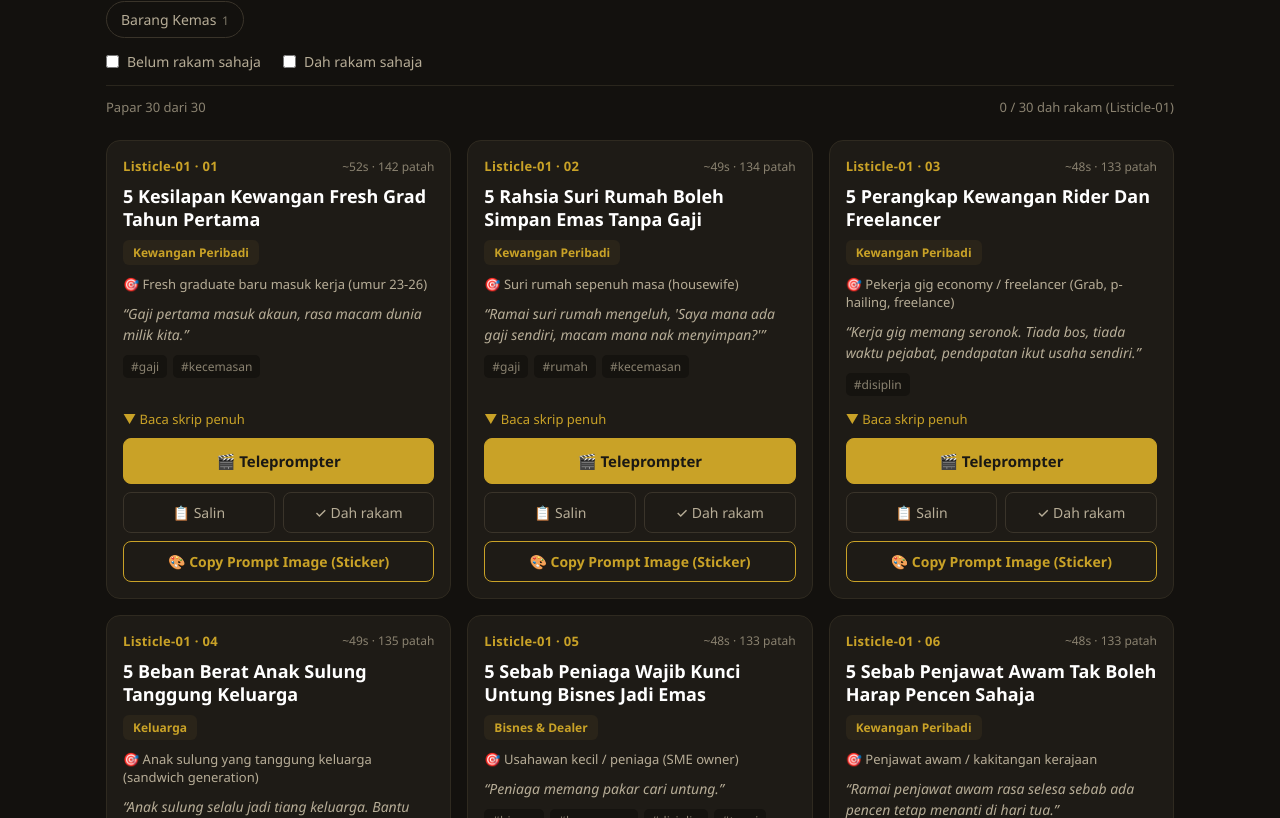
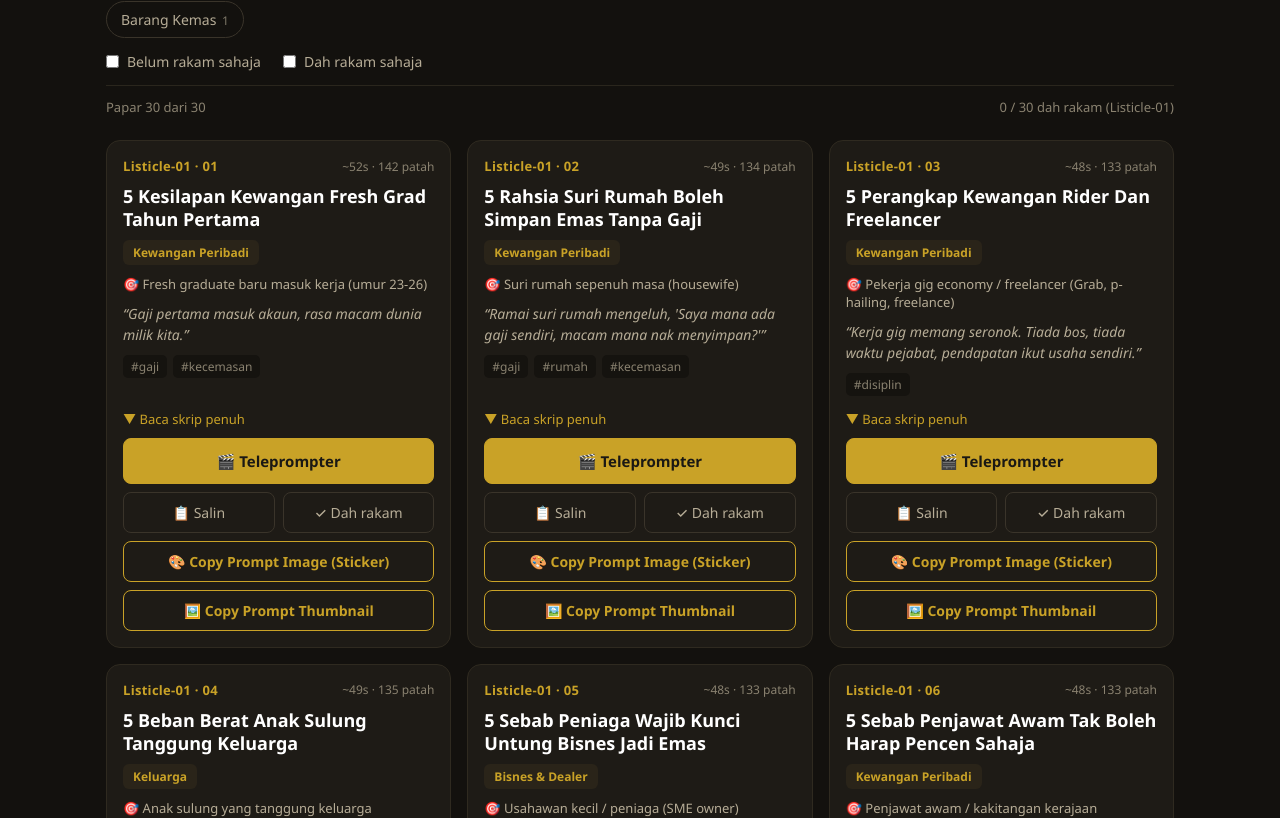
Before and after one commit to taufikmusa/script-video, a React (Vite) app: page / in a window 1280 px wide. Shown: the part 402-1220 px from the top of the page. Built offline with nearby package versions, Linux system fonts and the light colour scheme.

Commit message:
Butang Copy Prompt Thumbnail: prompt TikTok 3:4 anime + chibi 3D, headline ikut tajuk
Co-Authored-By: Claude Opus 5.5 <noreply@anthropic.com>
Claude-Session: https://claude.ai/code/session_01RdvUjemjc3gKeEftNWwZcC

```diff
--- a/src/App.jsx
+++ b/src/App.jsx
@@ -1,7 +1,7 @@
 import { useState, useMemo, useEffect } from 'react'
 import { skrip as skripAsal, namaSiri, hargaLalai, tabUtama } from './data'
 import Teleprompter from './Teleprompter'
-import { buatPromptStiker } from './prompt'
+import { buatPromptStiker, buatPromptThumbnail } from './prompt'
 import { muat, simpan, salinKeClipboard, kiraPatah, anggarMasa, tarikhMelayu } from './util'
 
 // Tab: setiap siri dalam tabUtama dapat tab sendiri, siri lain semua masuk "Archive"
@@ -89,9 +89,10 @@ export default function App() {
   const adaHarga = (siri !== "Semua" || topik !== "Semua" || cari.trim() !== "") && senaraiPenuh.some(s => s.adaHarga)
   const tukarStatus = (nilai, on) => { setStatus(on ? nilai : "semua"); setHad(HAD_AWAL) }
 
-  function salinPrompt(s) {
-    salinKeClipboard(buatPromptStiker(teksPenuh(s))).then(() => {
-      setDisalinPrompt(s.id)
+  function salinPrompt(s, jenis) {
+    const teks = jenis === "thumb" ? buatPromptThumbnail(s.tajuk) : buatPromptStiker(teksPenuh(s))
+    salinKeClipboard(teks).then(() => {
+      setDisalinPrompt(s.id + jenis)
       setTimeout(() => setDisalinPrompt(null), 1500)
     })
   }
@@ -243,8 +244,11 @@ export default function App() {
                   {dahRakam[s.id] ? "↩ Belum rakam" : "✓ Dah rakam"}
                 </button>
               </div>
-              <button className={"btn btn-prompt" + (disalinPrompt === s.id ? " ok" : "")} onClick={() => salinPrompt(s)}>
-                {disalinPrompt === s.id ? "✓ Prompt disalin!" : "🎨 Copy Prompt Image (Sticker)"}
+              <button className={"btn btn-prompt" + (disalinPrompt === s.id + "stiker" ? " ok" : "")} onClick={() => salinPrompt(s, "stiker")}>
+                {disalinPrompt === s.id + "stiker" ? "✓ Prompt disalin!" : "🎨 Copy Prompt Image (Sticker)"}
+              </button>
+              <button className={"btn btn-prompt" + (disalinPrompt === s.id + "thumb" ? " ok" : "")} onClick={() => salinPrompt(s, "thumb")}>
+                {disalinPrompt === s.id + "thumb" ? "✓ Prompt disalin!" : "🖼️ Copy Prompt Thumbnail"}
               </button>
               {dahRakam[s.id] && <div className="cap-rakam">✓ Dah rakam</div>}
             </article>
--- a/src/prompt.js
+++ b/src/prompt.js
@@ -129,3 +129,27 @@ Use the following script as the creative direction for the nine stickers. Analys
 export function buatPromptStiker(skripPenuh) {
   return PROMPT_STIKER.replace("{SKRIP}", () => skripPenuh);
 }
+
+// Template prompt thumbnail TikTok (butang 🖼️ pada setiap kad).
+// {TAJUK} diganti dengan tajuk skrip. Background & headline ikut tajuk tu.
+export const PROMPT_THUMBNAIL = `A TikTok grid thumbnail (3:4 aspect ratio) featuring an anime-style main character integrated into a vibrant 3D Chibi miniature background.
+
+1. FOREGROUND - ANIME STYLE CHARACTER:
+Transform the uploaded reference photo into a high-quality, modern 2D anime-style character. Retain the original person's hairstyle, clothing, and pose, but render the face and body completely in anime art style. Position the character in the lower-middle, leaving space for text.
+
+2. BACKGROUND - CHIBI 3D STYLE:
+A playful 3D "chibi" miniature world that visually represents the topic of the TITLE at the bottom of this prompt. Render in soft edges and vibrant colors. Include tiny 3D props, mini scenes and tiny chibi characters that clearly relate to the title's subject (for example: houses, cars, stacks of Ringgit money, gold bars, a bank, bills, calculators, family or office scenes) — choose only the elements that genuinely fit the title. Give the tiny chibi characters reactions that match the title's emotion (shocked, worried, happy, relieved, thinking).
+
+3. HEADLINE DESIGN:
+At the top in the negative space, use bold, high-contrast Malaysian TikTok typography built from the TITLE below. Use the title's exact words and spelling in Bahasa Melayu (UPPERCASE), without adding or changing words. Split it into 2–3 stacked lines:
+- The first key hook (number or most dramatic keyword) in massive yellow/red font with a thick black outline.
+- The next line in big white letters with a black stroke.
+- The remaining words in punchy yellow/orange lettering.
+Stack the text clearly and ensure it fits well within the 3:4 frame. Render every letter correctly and legibly — no gibberish or misspelled text. Do not cover the character's face. No pig/pork-related imagery.
+
+TITLE:
+{TAJUK}`;
+
+export function buatPromptThumbnail(tajuk) {
+  return PROMPT_THUMBNAIL.replace("{TAJUK}", () => tajuk);
+}
```
Also changed, not shown: .claude/skills/vault-skrip-video/SKILL.md, 2 other files (tests, documents, lock files or other folders).
